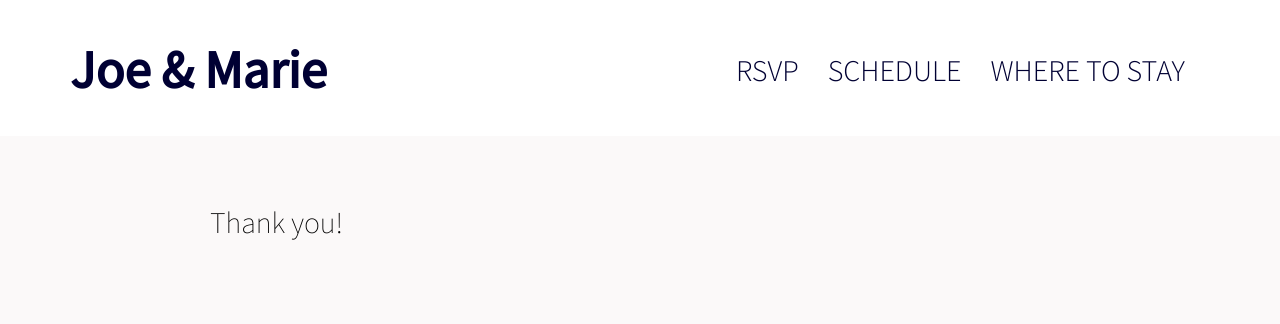
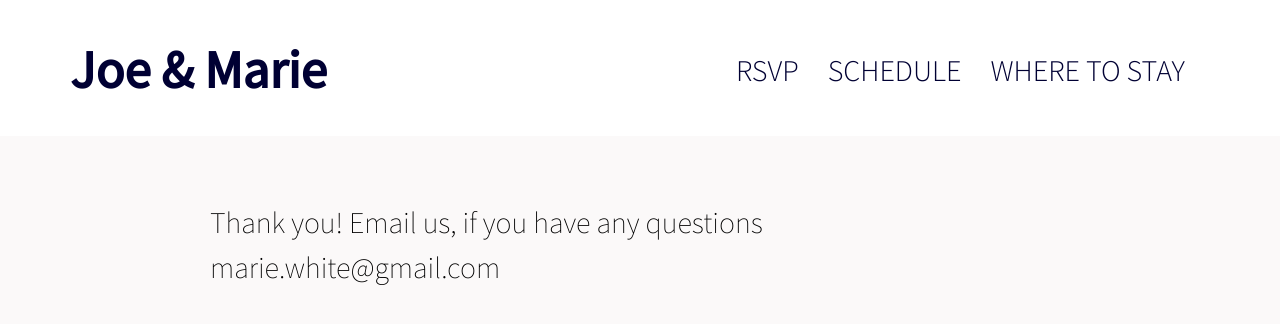
Before and after one commit to JoeGosse/wedding, a plain HTML site: page thankyou.html in a window 1280 px wide. Drawn offline with Linux system fonts and the light colour scheme.

Commit message:
tweaked thank you page

```diff
--- a/thankyou.html
+++ b/thankyou.html
@@ -26,7 +26,8 @@
 
 <div class="info-area">
 	<ul>
-		<li>Thank you!</li>
+		<li>Thank you! Email us, if you have any questions</li>
+		<li>marie.white@gmail.com</li>
 	</ul>
 </div>
 </body>
```
